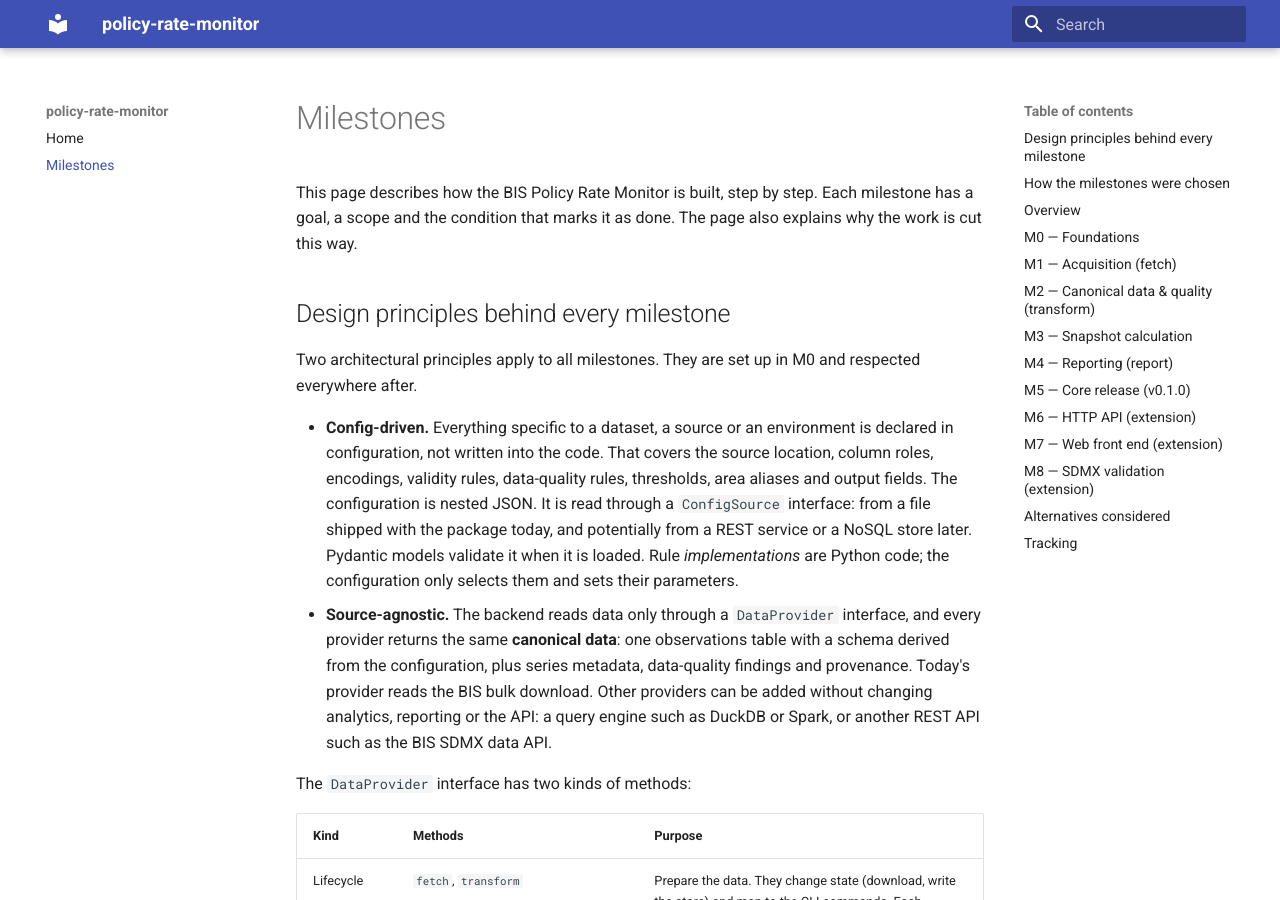
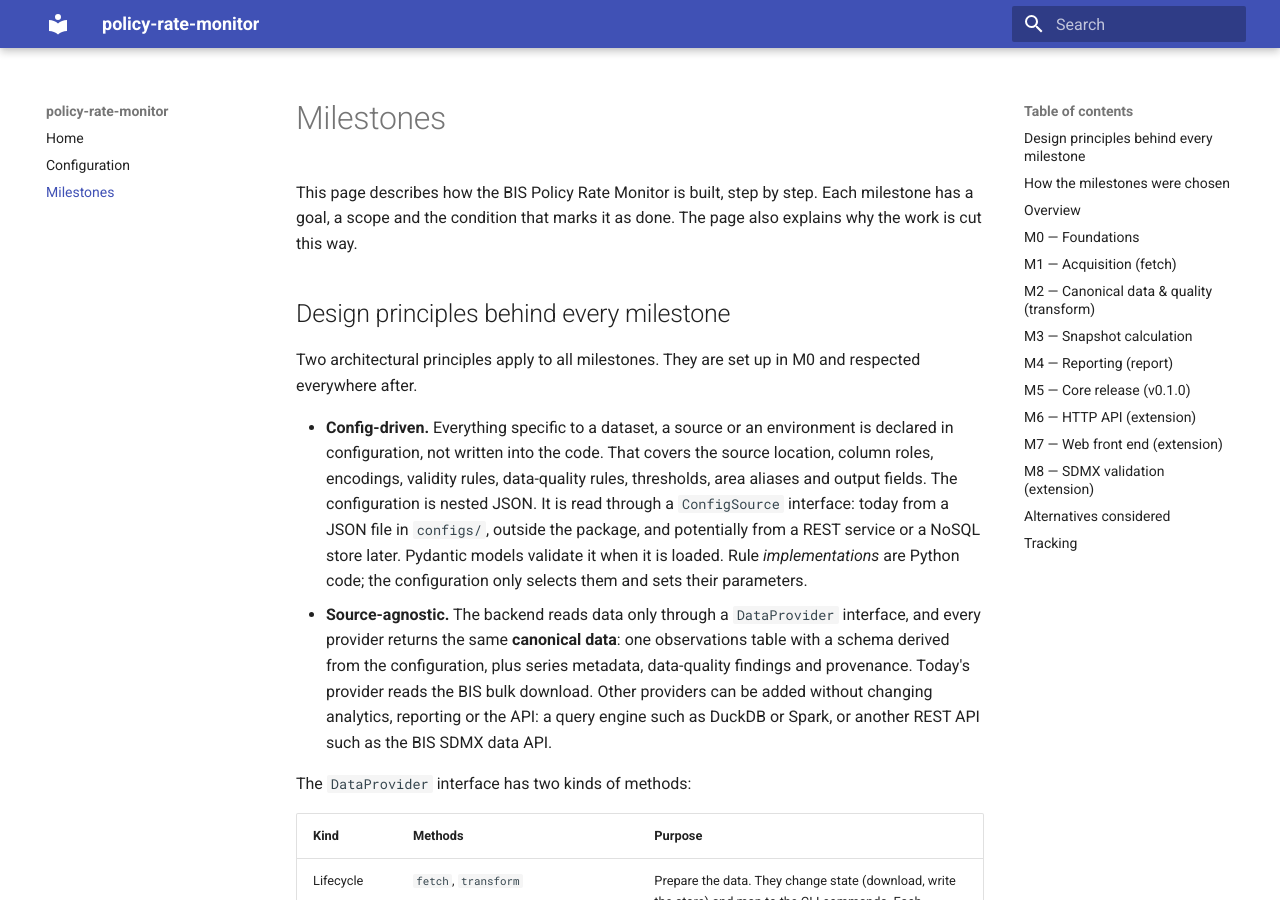
Before and after one commit to andrea-dm/policy-rate-monitor, an MkDocs documentation site: the page built from docs/milestones.md, in a window 1280 px wide and 900 px high. Built offline with MkDocs 1.6.1 and Material for MkDocs 9.7.7, drawn with Linux system fonts in a browser that asks for light colours.

Commit message:
docs: document the configuration files and where they are read from

```diff
--- a/docs/milestones.md
+++ b/docs/milestones.md
@@ -12,10 +12,10 @@ everywhere after.
 - **Config-driven.** Everything specific to a dataset, a source or an environment is declared in
   configuration, not written into the code. That covers the source location, column roles,
   encodings, validity rules, data-quality rules, thresholds, area aliases and output fields. The
-  configuration is nested JSON. It is read through a `ConfigSource` interface: from a file shipped
-  with the package today, and potentially from a REST service or a NoSQL store later. Pydantic
-  models validate it when it is loaded. Rule *implementations* are Python code; the configuration
-  only selects them and sets their parameters.
+  configuration is nested JSON. It is read through a `ConfigSource` interface: today from a JSON
+  file in `configs/`, outside the package, and potentially from a REST service or a NoSQL store
+  later. Pydantic models validate it when it is loaded. Rule *implementations* are Python code; the
+  configuration only selects them and sets their parameters.
 - **Source-agnostic.** The backend reads data only through a `DataProvider` interface, and every
   provider returns the same **canonical data**: one observations table with a schema derived from
   the configuration, plus series metadata, data-quality findings and provenance. Today's provider
--- a/mkdocs.yml
+++ b/mkdocs.yml
@@ -17,4 +17,5 @@ markdown_extensions:
           format: !!python/name:pymdownx.superfences.fence_code_format
 nav:
   - Home: index.md
+  - Configuration: configuration.md
   - Milestones: milestones.md
```
Also changed, not shown: docs/configuration.md (added, +85 -0 lines).
